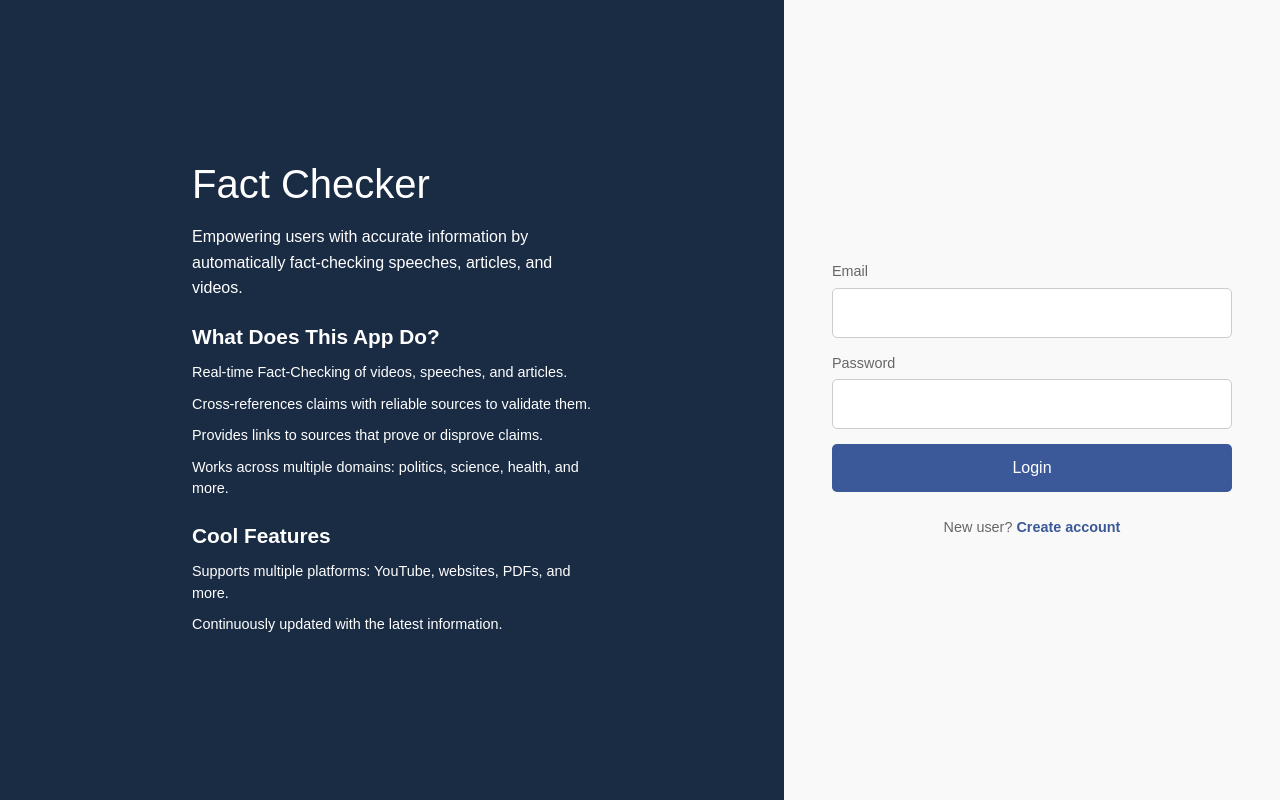
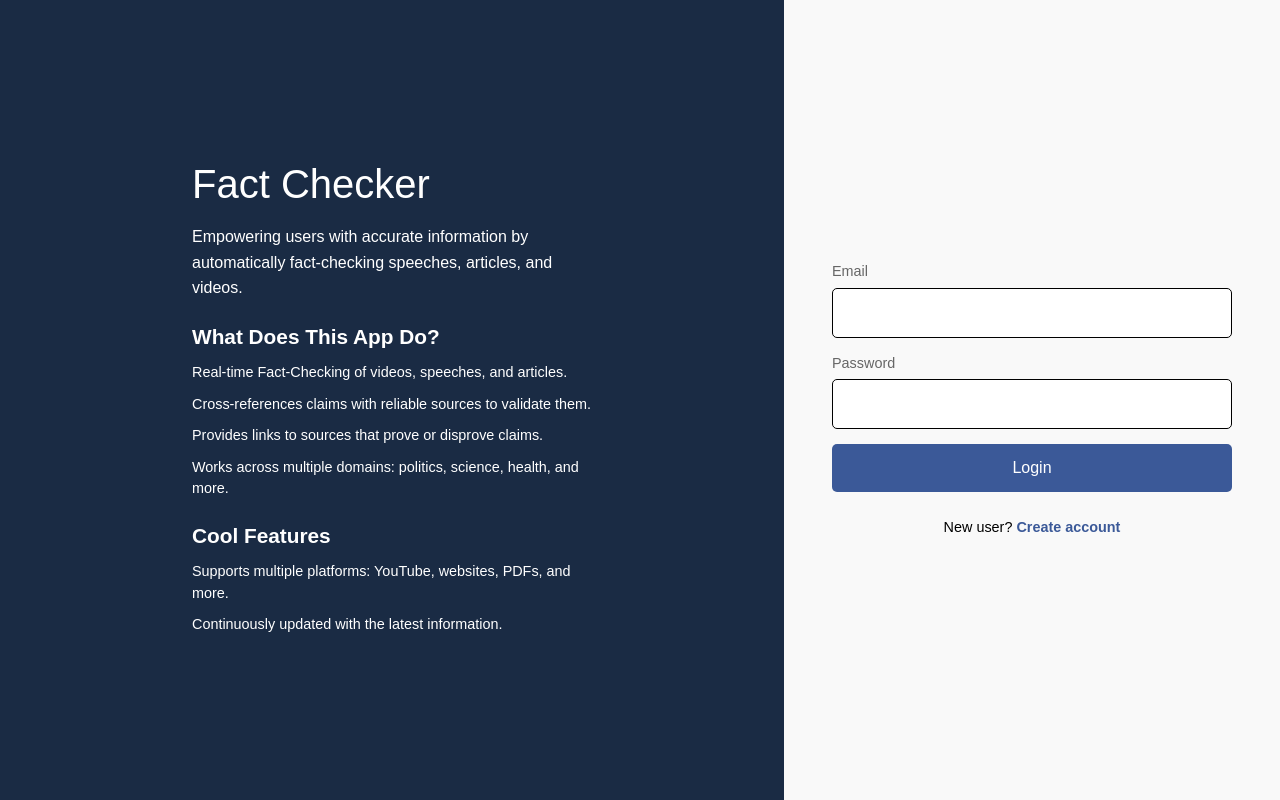
Before and after one commit to PhongDiep2003/fact-checker-frontend, a Next.js app: page /login in a window 1280 px wide. Built offline with nearby package versions, Linux system fonts and the light colour scheme.

Commit message:
fixed text color on sign in

```diff
--- a/app/styles/signup.module.css
+++ b/app/styles/signup.module.css
@@ -77,9 +77,10 @@
   .input {
     padding: 12px;
     font-size: 1rem;
-    border: 1px solid #ccc;
+    border: 1px solid #000000;
     border-radius: 5px;
     width: 100%;
+    color: #000000;
   }
 
   .button {
@@ -100,7 +101,7 @@
   .signInText {
     margin-top: 10px;
     font-size: 0.9rem;
-    color: #666;
+    color: #000000;
     text-align: center;
   }
 
```
